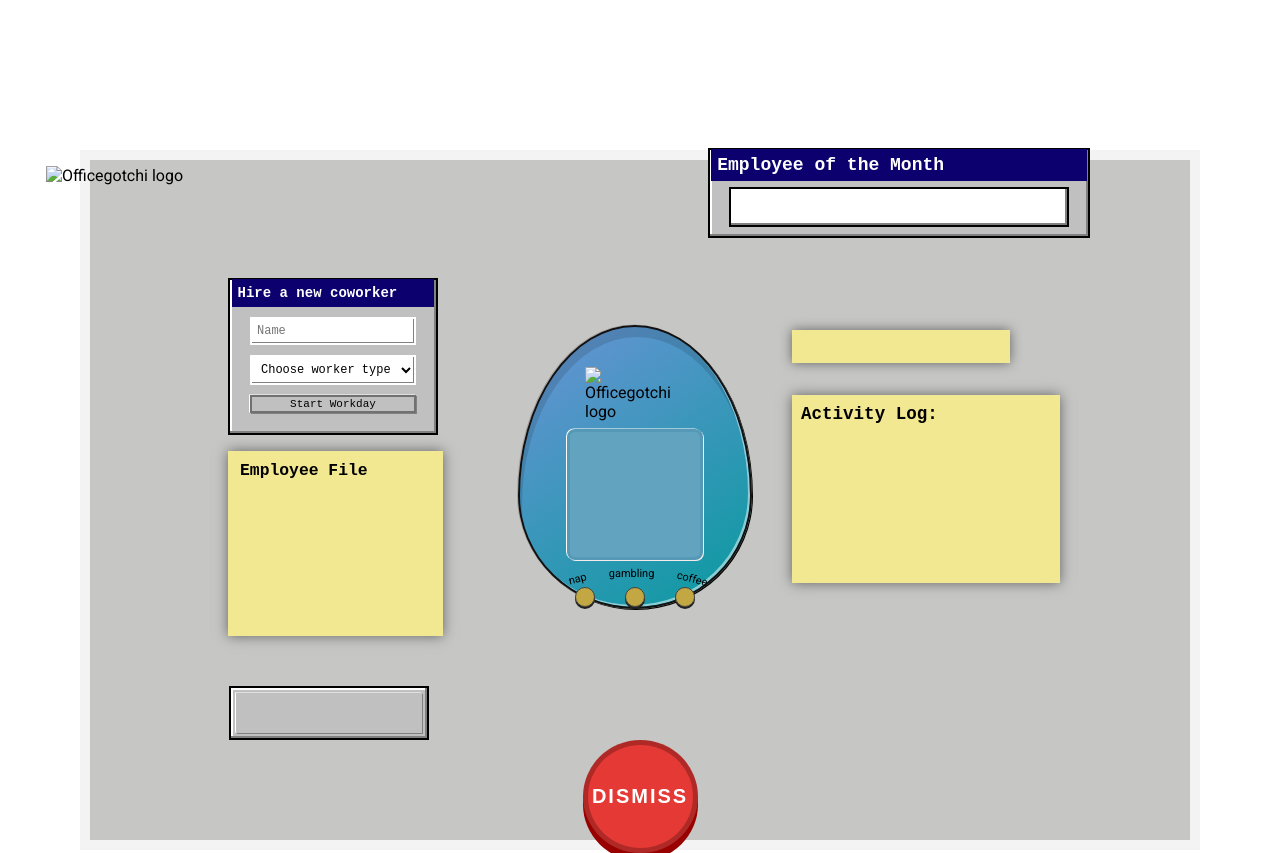
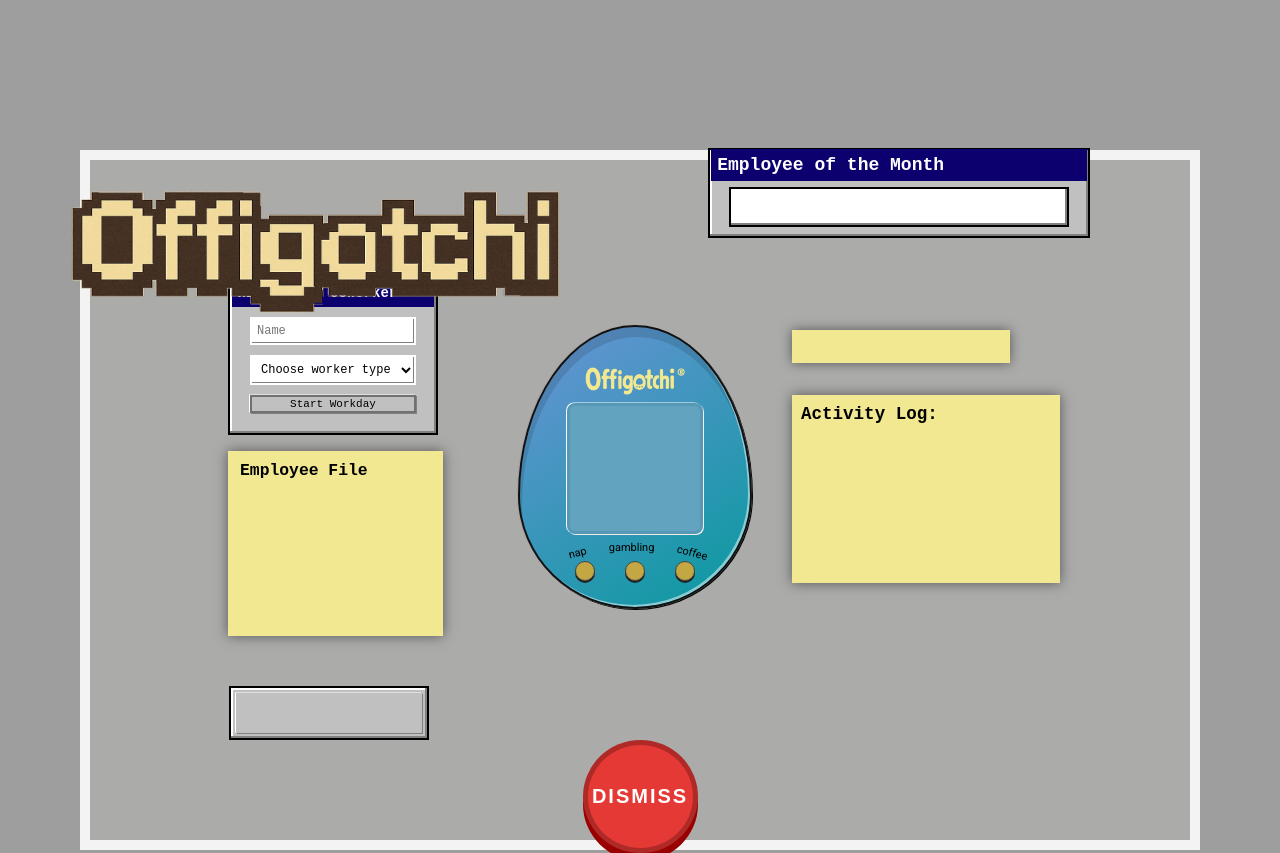
Before and after one commit to Lo-river/Offigotchi, a plain HTML site: page index.html in a window 1280 px wide. Drawn offline with Linux system fonts and the light colour scheme; the site is published under a folder, as on GitHub Pages, so addresses that start at the root find nothing.

Commit message:
changed img paths

```diff
--- a/index.html
+++ b/index.html
@@ -12,7 +12,7 @@
 <body>
   <div class="body-wrapper">
     <header>
-      <img src="/images/offigotchi-logo-02.png" class="logo" alt="Officegotchi logo">
+      <img src="./images/offigotchi-logo-02.png" class="logo" alt="Officegotchi logo">
     </header>
 
     <div class="employee-container">
@@ -43,7 +43,7 @@
 
       <main class="tamagotchi-shell">
         <div class="tamagotchi">
-          <img src="/images/offigotchi-egg-logo.png" class="egg-logga" alt="Officegotchi logo">
+          <img src="./images/offigotchi-egg-logo.png" class="egg-logga" alt="Officegotchi logo">
           <div class="screen">
             <div id="worker-screen">
               <p id="worker-visual" class="worker"></p>
--- a/script.js
+++ b/script.js
@@ -185,7 +185,7 @@ function removeWorker(worker) {
 // Hämtar rätt bild beroende på typ och aktivitet
 function getWorkerImage(type, activity = "start") {
   const number = type.split("-")[1];
-  return `/images/worker-${number}-${activity}.webp`;
+  return `./images/worker-${number}-${activity}.webp`;
 }
 
 // Visar bilden för vald worker och aktivitet
--- a/style.css
+++ b/style.css
@@ -8,7 +8,7 @@
 body {
   display: flex;
   justify-content: center;
-  background-image: url("/images/officegotchi-boring-light.png");
+  background-image: url("./images/officegotchi-boring-light.png");
   background-repeat: no-repeat;
   background-size: cover;
   background-position: center;
```
